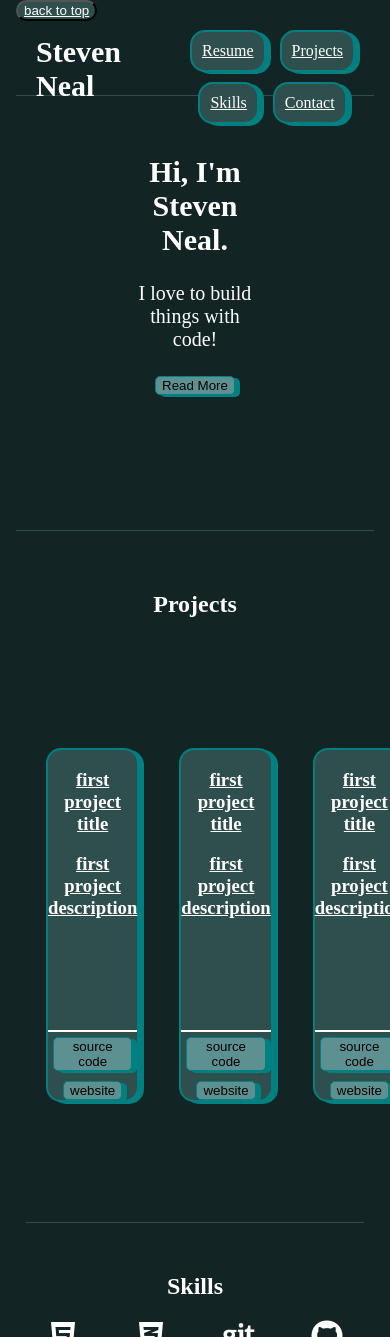
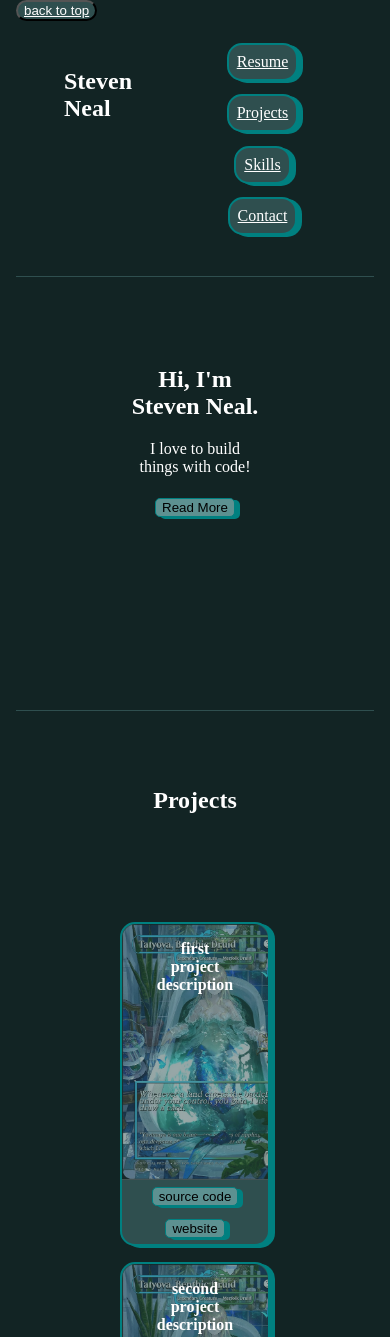
Before and after one commit to slne225/portfolio-website, a plain HTML site: page portfolio.html in a window 390 px wide. Shown: the top 1337 px of the page. Drawn offline with Linux system fonts and the light colour scheme.

Commit message:
mobile responsiveness updated

```diff
--- a/portfolio.css
+++ b/portfolio.css
@@ -4,7 +4,7 @@
 }
 .header {
     /* border: 2px solid yellow; */
-    height: 100px;
+    height: 20em;
     width:  100%;
     display: flex;
 }
@@ -18,7 +18,7 @@ body {
     max-width: 900px;
     display: flex;
     flex-direction: column;
-    height: 1200px;
+    /* height: 1200px; */
     position: relative;
 }
 
@@ -27,35 +27,39 @@ nav {
     /* border: 2px solid blue; */
     display: flex;
     border-bottom: 1px solid darkslategrey;
-    z-index: 2;
+    /* z-index: 2; */
     width: 100%;
-    margin-top: 15px;
-    margin-bottom: 15px;
-    padding-bottom: 80px;
+    margin-top: 1.25em;
+    margin-bottom: 10em;
+    padding-bottom: 1em;
+}
+@media only screen and (max-width: 450px) {
+    nav {
+        height: 15em;
+    }
 }
 nav h1 {
     /* border: 2px solid blue; */
     text-align: justify;
-    margin: 15px;
-    padding: 10px;
-    font-size: 30px;
-    margin: 10px;
+    /* margin: 1.25; */
+    padding: 1em;
+    font-size: 1.5em;
+    margin: 1em;
 }
 nav ul {
     /* border: 2px solid green; */
-    margin: 10px 10px 10px auto;
+    margin: 1em 5em 1em auto;
 
 }
 nav li {
-    padding:10px;
+    padding: .5em;
 }
 .navigation-item {
     /* border: 2px solid yellow; */
     display: inline-block;
-    margin: 5px;
+    margin: .42em;
     background-color: darkslategrey;
     border-radius: 15px;
-    /* padding: 20px; */
     box-shadow: 5px 2px 0 teal;
     border: 2px solid teal;
 }
@@ -99,11 +103,11 @@ nav li {
     /* border: 2px solid red; */
     border-bottom: 1px solid darkslategrey;
     text-align: center;
-    padding-bottom: 100px;
+    padding-bottom: 10em;
 }
 .about-me-container {
     /* border: 2px solid blue; */
-    margin: 20px;
+    margin: 1em;
     display: flex;
     text-align: center;
     justify-content: center;
@@ -113,86 +117,111 @@ nav li {
     margin: 10px;
     display: block;
     width: 40%;
-    font-size: 20px;
+    font-size: 1em;
 }
 
 /*project section styling*/
 #projects {
     /* border: 2px solid blue; */
-    padding: 10px;
+    padding: 1em;
     margin: 2.5em auto;
 }
 .project-container {
     /* border: 2px solid yellow; */
     display: flex;
+    flex-wrap: wrap;
+    /* flex-direction: inline; */
     border-bottom: 1px solid darkslategrey;
-    padding: 100px 0;
+    padding: 5em;
+    justify-content: space-around;
+    /* align-items: center; */
+    /* min-height: 25em; */
+
 }
-#projects h2 {
-    /* border: 2px solid red; */
-    margin: 10px;
-}
+/* #projects h2 {
+    border: 2px solid red;
+    margin: 2em;
+} */
 .project {
     background-color: darkslategrey;
     border-radius: 15px;
-    margin: 20px;
-    width: 100%;
-    display: block;
+    margin: .5em;
+    width: auto;
+    display: inline-block;
     box-shadow: 5px 2px 0 teal;
-    height: 350px;
+    height: 20em;
     border: 2px solid teal;
 }
-.project:hover {
+@media only screen and (max-width: 450px) {
+    .project-container {
+        display: block;
+    }
+}
+/* .project:hover {
     background-color: rgb(114, 165, 165);
     color: lightgrey;
     transition: 1s;
     box-shadow: 10px 5px 0 rgb(235, 171, 53);
     border: 2px solid rgb(235, 171, 53);
-}
-.project-title {
+} */
+.project-description {
     /* border: 2px solid blue; */
-    display: inline-block;
+    display: flex;
+    flex-direction: column;
+    position: relative;
     border-top-left-radius: 15px;
     border-top-right-radius: 15px;
     width: 100%;
-    margin: 0;
-    display: inline-block;
     text-align: center;
     height: 80%;
-
 }
-.project-description {
+/*made background transparent. reference url https://coder-coder.com/background-image-opacity/ */
+.project-description::before {
+    content: '';
+    background-image: url("./tatyova_pic.jpg");
+    background-size: cover;
+    position: absolute;
+    top: 0px;
+    right: 0px;
+    bottom: 0px;
+    left: 0px;
+    opacity: .5;
+    border-top-right-radius: 15px;
+    border-top-left-radius: 15px;
+}
+.project-button {
     /* border: 2px solid blue; */
     display: inline-block;
     border-bottom-left-radius: 15px;
     border-bottom-right-radius: 15px;
     width: 100%;
-    margin: 0;
-    display: inline-block;
+    margin: 0 auto;
     text-align: center;
     height: 20%;
-    border-top: 2px solid white;
 }
-.project-title a {
+.project-description h3 {
+    /* border: 1px solid red; */
+    position: relative;
+    opacity: 1;
     color: white;
-}
-.project-description a {
-    color: white;
+    font-size: 1em;
+    text-align: center;
 }
 .button {
-
+    /* border: 2px solid red; */
     border-radius: 5px;
-    margin: 5px;
+    margin: .5em;
     background-color: rgb(93, 145, 145);
     border: 1px solid teal;
     box-shadow: 5px 2px 0 teal;
+
 }
 .button:hover {
     background-color: rgb(13, 56, 56);
     color: lightgrey;
     transition: 1s;
     box-shadow: 7px 5px 0 rgb(235, 171, 53);
-
+    border: 1px solid rgb(235, 171, 53);
 }
 
 /*skills section styling*/
@@ -205,7 +234,7 @@ nav li {
     /* border: 2px solid red; */
     font-size: 2em;
     width: 2em;
-    margin-top: var(--spacing-1);
+    /* margin-top: var(--spacing-1); */
 }
 /*skills icons*/
 .fab {
@@ -227,16 +256,16 @@ nav li {
     font-size: 10px;
 }
 .fab a {
-    color:rgb(18, 36, 36);
+    color: white;
     font-size: 10px;
 }
-.fab a:hover {
+/* .fab a:hover {
     color: white;
-}
-.fa-github a {
+} */
+/* .fa-github a {
     color:  rgb(18, 36, 36);
     font-size: 10px;
 }
 .fa-github a:hover {
     color: white;
-}
+} */
--- a/portfolio.html
+++ b/portfolio.html
@@ -40,11 +40,11 @@
             <h2>Projects</h2>
             <div class="project-container">
                 <div class="project">
-                    <div class="project-title">
-                        <h3><a href="">first project title</a></h3>
-                        <h3><a href="">first project description</a></h3>
+                    <div class="project-description">
+
+                        <h3>first<br>project<br>description</h3>
                     </div>
-                    <div class="project-description">
+                    <div class="project-button">
 
                         <div>
                             <button class="button left">source code</button>
@@ -53,11 +53,11 @@
                     </div>
                 </div>
                 <div class="project">
-                    <div class="project-title">
-                        <h3><a href="">first project title</a></h3>
-                        <h3><a href="">first project description</a></h3>
+                    <div class="project-description">
+
+                        <h3>second<br>project<br>description</h3>
                     </div>
-                    <div class="project-description">
+                    <div class="project-button">
 
                         <div>
                             <button class="button left">source code</button>
@@ -66,11 +66,11 @@
                     </div>
                 </div>
                 <div class="project">
-                    <div class="project-title">
-                        <h3><a href="">first project title</a></h3>
-                        <h3><a href="">first project description</a></h3>
+                    <div class="project-description">
+
+                        <h3>third<br>project<br>description</h3>
                     </div>
-                    <div class="project-description">
+                    <div class="project-button">
 
                         <div>
                             <button class="button left">source code</button>
@@ -86,17 +86,18 @@
                 <i class="fab fa-html5"><br><p>html5</p></i>
                 <i class="fab fa-css3-alt"><br><p>css3</p></i>
                 <i class="fab fa-git"><br><p>git</p></i>
-                <i class="fab fa-github"><br><p>github</p></i>
+                <i class="fab fa-js"><br><p>javascript</p></i>
                 <i class="fab fa-python"><br><p>python</p></i>
-                <img src="https://www.sqlite.org/images/sqlite370_banner.gif" alt="sequel lite logo">
+                <i class="fab fa-feather"><br><p>sqlite</p></i>
+                <!-- <img src="https://www.sqlite.org/images/sqlite370_banner.gif" alt="sequel lite logo"> -->
             </div>
         </section>
     </main>
     <footer id ="contact" class="contact">
         <h2>Contact</h2>
         <div id="contact-container">
-            <i class="fab fa-github"><br><a href="">github</a></i>
-            <i class="fab fa-linkedin"><br><a href="">linkedin</a></i>
+            <i class="fab fa-github"><br><a href="">my github</a></i>
+            <i class="fab fa-linkedin"><br><a href="">my linkedin</a></i>
         </div>
 
     </footer>
```
